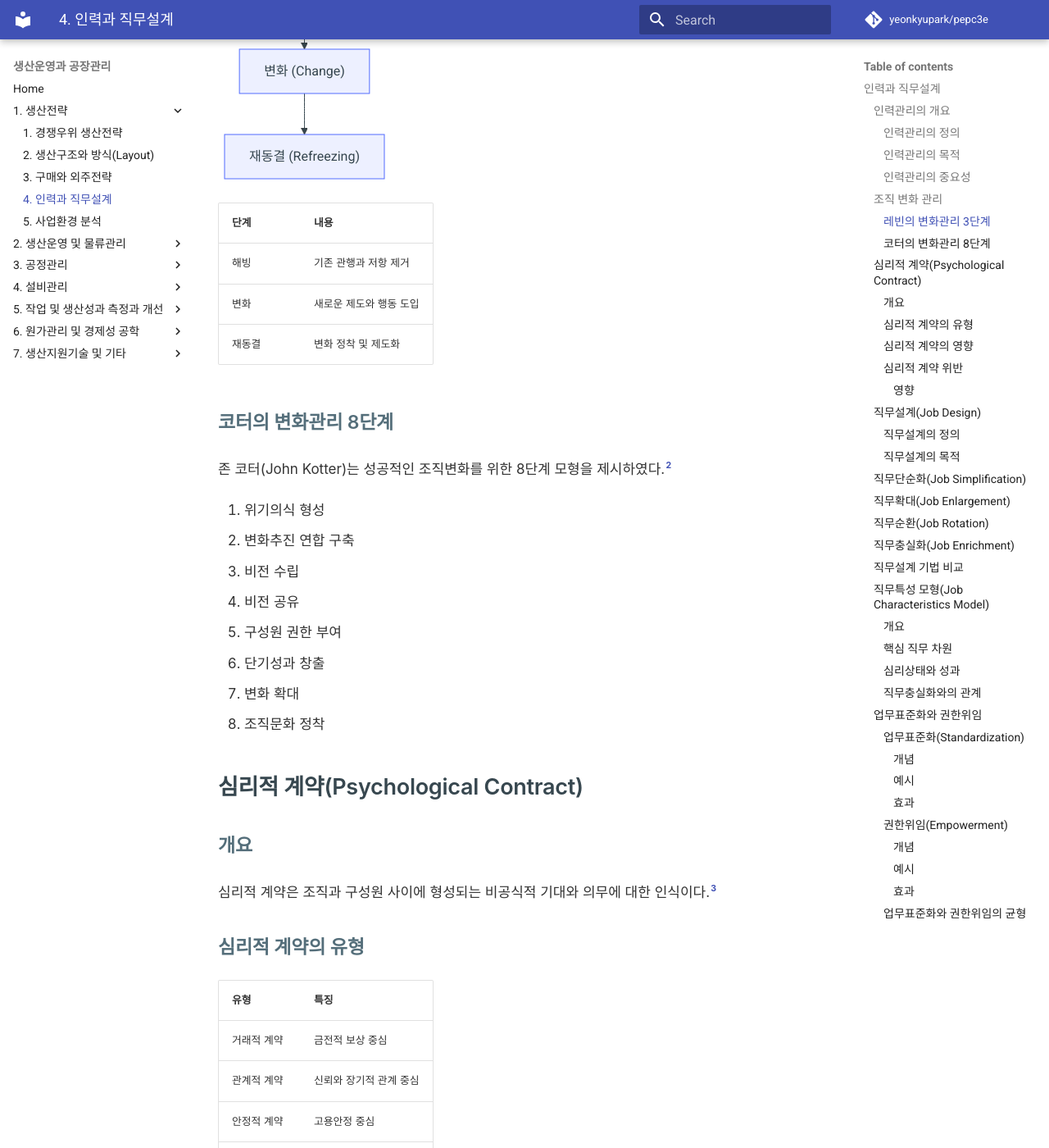
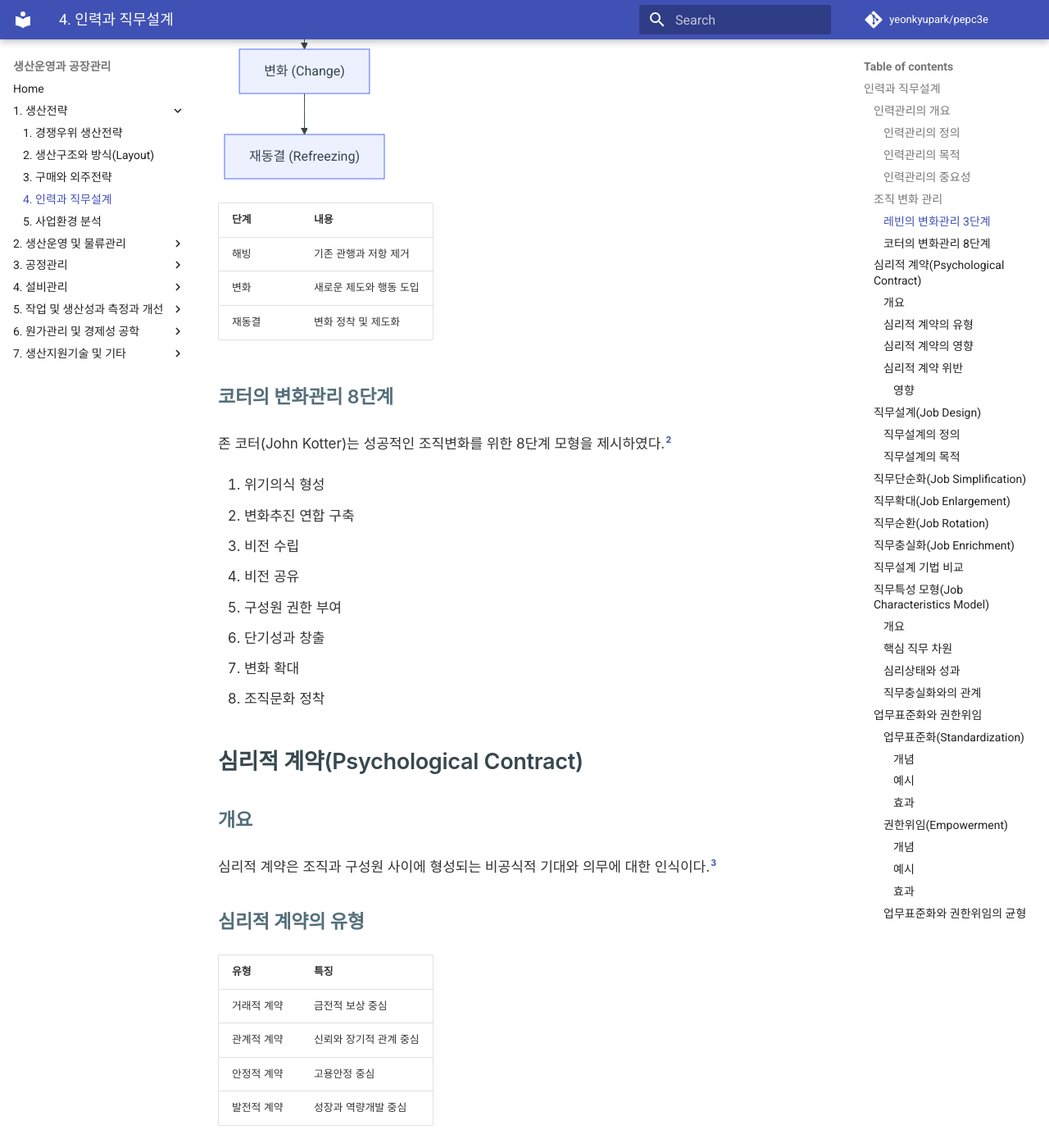
Before and after one commit to yeonkyupark/pepc3e, an MkDocs documentation site: the page built from docs/0104_workforce_and_job_design.md, in a window 1280 px wide and 1400 px high, scrolled down 1786 px. Shown: the whole window at 82% size. Built offline with MkDocs 1.6.1 and Material for MkDocs 9.7.7, drawn with Linux system fonts in a browser that asks for light colours; comment, search, counter and statistics services are not loaded.

Commit message:
Update extra.css

```diff
--- a/docs/stylesheets/extra.css
+++ b/docs/stylesheets/extra.css
@@ -211,9 +211,10 @@
 
 
 .md-typeset table td,
-.md-typeset table th{
+.md-typeset table th {
 
-    padding:.2rem;
+    padding: .15rem .3rem;
+    line-height: 1.3;
 }
 
 .md-typeset ul li table,
```
